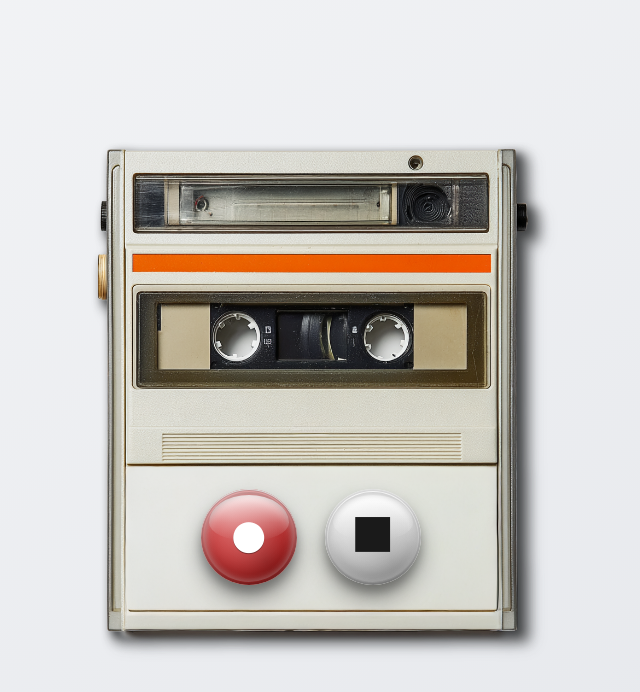
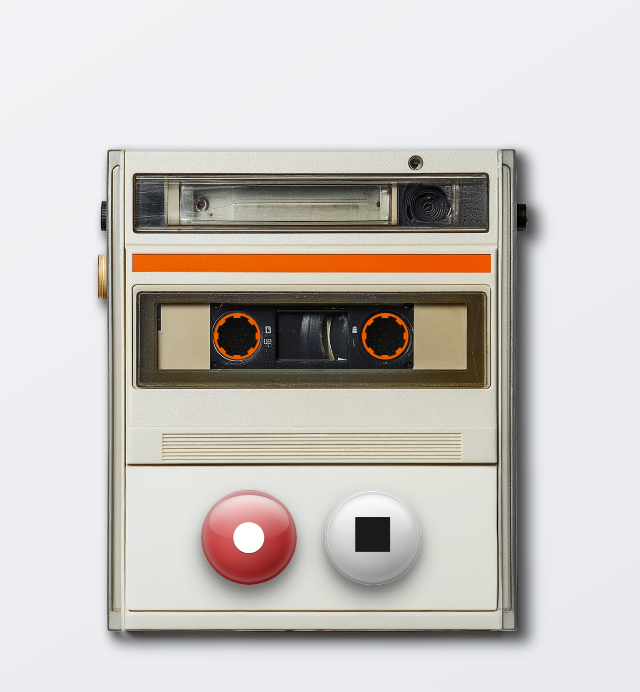
Before and after one commit to doylio/web-voicemail, a Next.js app: page / in a window 1280 px wide. Shown: the top 692 px of the page, without its empty margins (329-969 px from the left). Built offline with nearby package versions, Linux system fonts and the light colour scheme.

Commit message:
add spinning wheels

```diff
--- a/src/components/AnsweringMachine.module.css
+++ b/src/components/AnsweringMachine.module.css
@@ -4,6 +4,7 @@
   width: 100%;
   max-width: 560px;
   margin: 0 auto;
+  display: block;
 }
 
 .image {
@@ -11,6 +12,39 @@
   width: 100%;
   height: auto;
   border-radius: 8px;
+}
+
+.recorderWheel {
+  display: block;
+  position: absolute;
+  top: 29.7%;
+  z-index: 1;
+  width: 100px;
+  height: auto;
+  border-radius: 8px;
+  /* Ensure rotation pivots around the visual center */
+  transform-origin: 50% 50%;
+}
+
+.spinningWheel {
+  animation: spin 2.5s linear infinite;
+}
+
+@keyframes spin {
+  from {
+    transform: rotate(0deg);
+  }
+  to {
+    transform: rotate(360deg);
+  }
+}
+
+.leftWheel {
+  left: 27.8%;
+}
+
+.rightWheel {
+  right: 27.8%;
 }
 
 /* Controls overlayed on bottom half */
--- a/src/components/AnsweringMachine.tsx
+++ b/src/components/AnsweringMachine.tsx
@@ -6,13 +6,15 @@
 import Image from "next/image";
 import React from "react";
 
+import tapeRecorderImg from "@/assets/recorder_nowheels.png";
+import tapeRecorderWheelsImg from "@/assets/recorder_WHEEL.png";
+
 import styles from "./AnsweringMachine.module.css";
-import tapeRecorderImg from "./TAPERECORDER.png";
 
 interface AnsweringMachineProps {
   className?: string;
-  onRecord?: () => void;
-  onStop?: () => void;
+  onRecord: () => void;
+  onStop: () => void;
   isRecording?: boolean;
 }
 
@@ -20,16 +22,8 @@ export const AnsweringMachine: React.FC<AnsweringMachineProps> = ({
   className = "",
   onRecord,
   onStop,
-  isRecording = false,
+  isRecording,
 }) => {
-  const handleRecord = (): void => {
-    if (onRecord) onRecord();
-  };
-
-  const handleStop = (): void => {
-    if (onStop) onStop();
-  };
-
   return (
     <div className={`${styles.container} ${className}`}>
       <Image
@@ -39,13 +33,32 @@ export const AnsweringMachine: React.FC<AnsweringMachineProps> = ({
         priority
       />
 
+      <Image
+        src={tapeRecorderWheelsImg}
+        alt="Vintage tape recorder answering machine"
+        className={`${styles.recorderWheel} ${styles.leftWheel} ${
+          isRecording ? styles.spinningWheel : ""
+        }`}
+        priority
+      />
+
+      <Image
+        src={tapeRecorderWheelsImg}
+        alt="Vintage tape recorder answering machine"
+        className={`${styles.recorderWheel} ${styles.rightWheel} ${
+          isRecording ? styles.spinningWheel : ""
+        }`}
+        priority
+      />
+
       <div className={styles.controlsOverlay} aria-label="Controls">
         <button
           type="button"
           className={`${styles.controlButton} ${styles.recordButton} ${
             isRecording ? styles.pressed : ""
           }`}
-          onClick={handleRecord}
+          onClick={onRecord}
+          disabled={isRecording}
           aria-label="Record"
           aria-pressed={isRecording}
         >
@@ -56,7 +69,8 @@ export const AnsweringMachine: React.FC<AnsweringMachineProps> = ({
         <button
           type="button"
           className={`${styles.controlButton} ${styles.stopButton}`}
-          onClick={handleStop}
+          onClick={onStop}
+          disabled={!isRecording}
           aria-label="Stop"
         >
           <span aria-hidden="true" style={{ transform: "translateY(-0.08em)" }}>
```
Also changed, not shown: src/assets/recorder_WHEEL.png (added), src/assets/recorder_nowheels.png (added).
